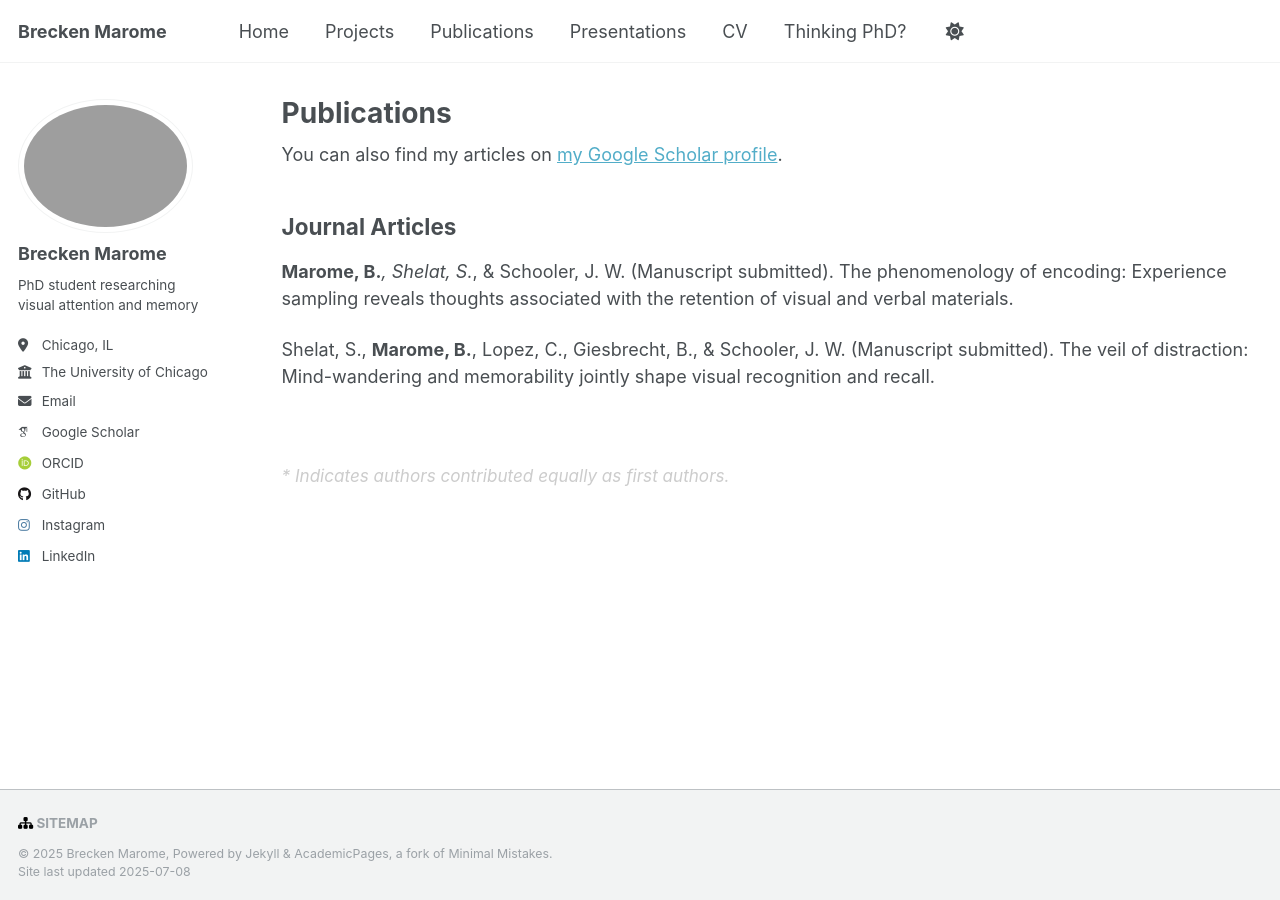
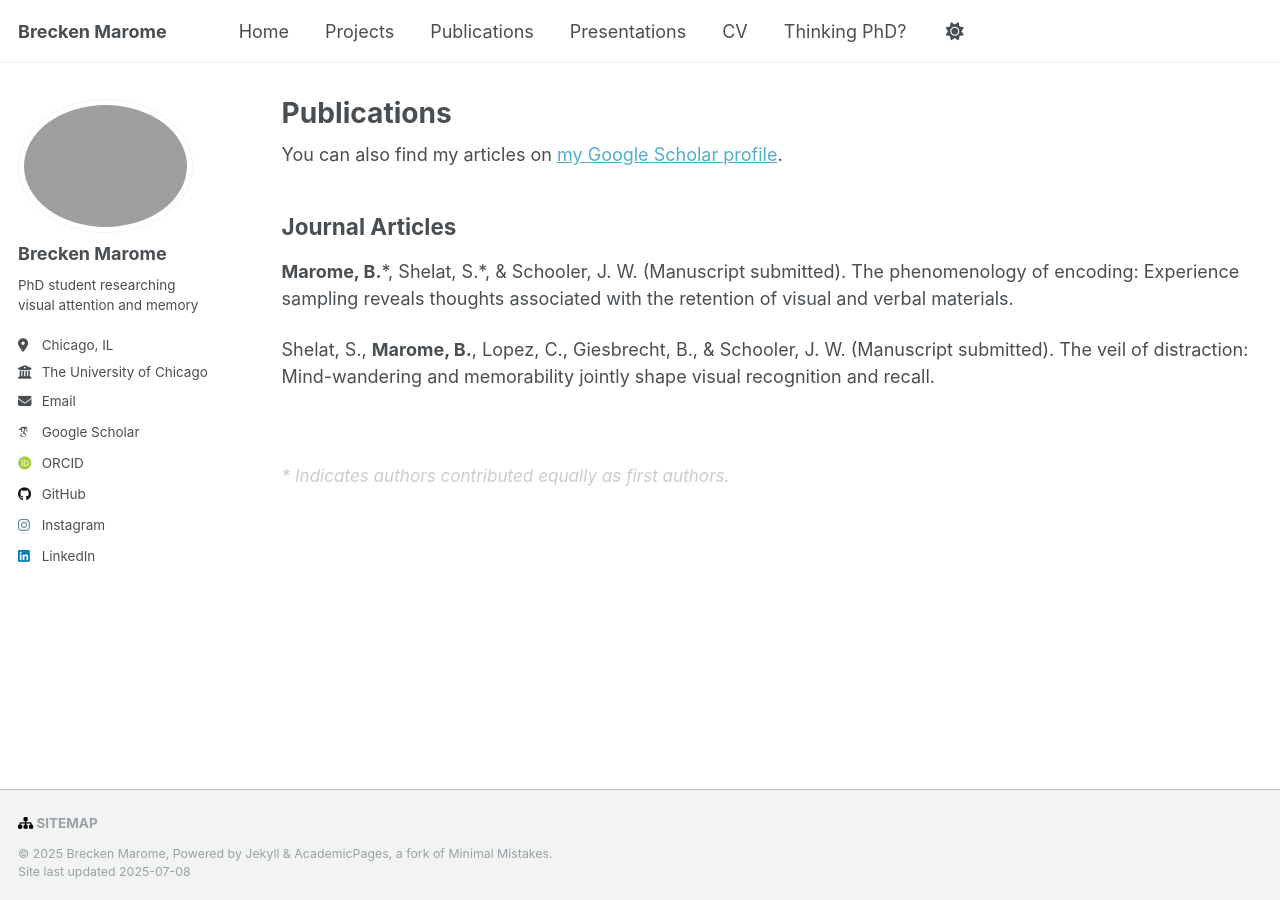
Before and after one commit to btmarome/btmarome.github.io, a Jekyll site: the page built from _pages/publications.md, in a window 1280 px wide. Built offline with Jekyll 4.4.1, drawn with Linux system fonts in a browser that asks for light colours; some web fonts are replaced; a script that is not in the unit is left out.

```diff
--- a/_pages/publications.md
+++ b/_pages/publications.md
@@ -13,7 +13,7 @@ author_profile: true
 
 ## Journal Articles
 
-**Marome, B.***, Shelat, S.*, & Schooler, J. W. (Manuscript submitted). The phenomenology of encoding: Experience sampling reveals thoughts associated with the retention of visual and verbal materials.
+**Marome, B.**\*, Shelat, S.\*, & Schooler, J. W. (Manuscript submitted). The phenomenology of encoding: Experience sampling reveals thoughts associated with the retention of visual and verbal materials.
 
 Shelat, S., **Marome, B.**, Lopez, C., Giesbrecht, B., & Schooler, J. W. (Manuscript submitted). The veil of distraction: Mind-wandering and memorability jointly shape visual recognition and recall.
 
```
